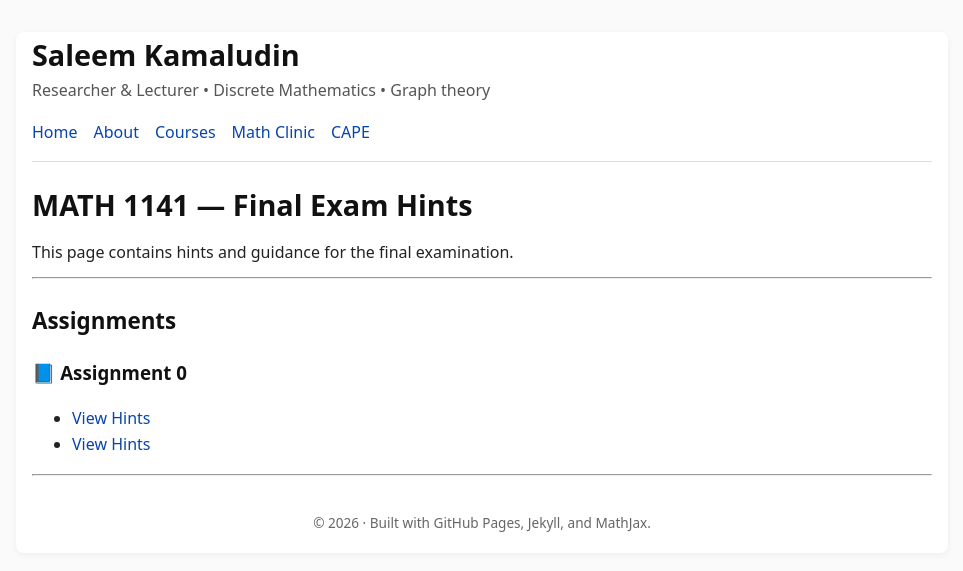
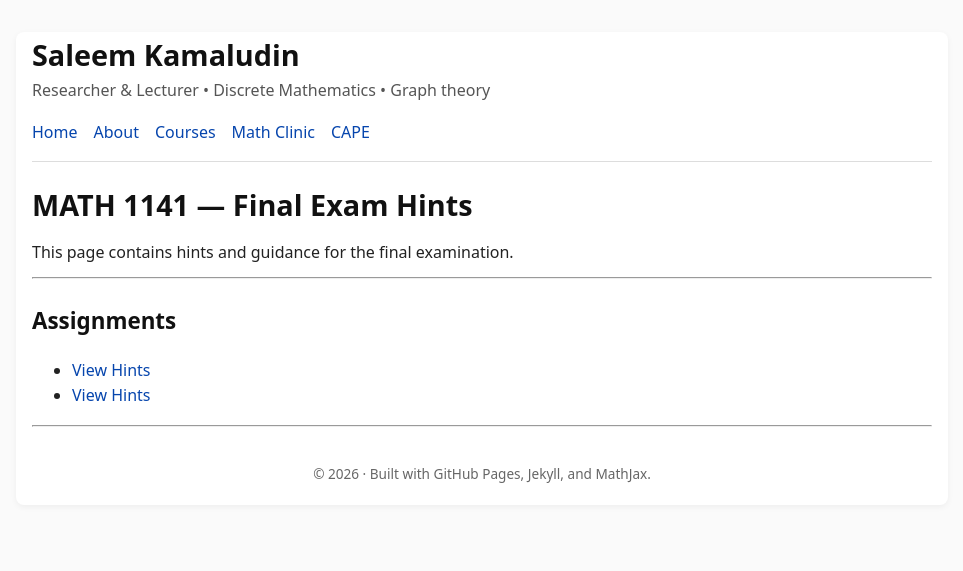
Before and after one commit to SaleemKamaludin/SaleemKamaludin.github.io, a Jekyll site: the page built from courses/intro-linear-geometry/final-exam-hints/index.md, in a window 1280 px wide. Shown: the top 571 px of the page, without its empty margins (158-1121 px from the left). Built offline with Jekyll 4.4.1, drawn with Linux system fonts in a browser that asks for light colours.

Commit message:
Update index.md

```diff
--- a/courses/intro-linear-geometry/final-exam-hints/index.md
+++ b/courses/intro-linear-geometry/final-exam-hints/index.md
@@ -13,6 +13,5 @@ This page contains hints and guidance for the final examination.
 
 ## Assignments
 
-### 📘 Assignment 0
 - [View Hints]({{ '/courses/intro-linear-geometry/final-exam-hints/assignment-0/' | relative_url }})
 - [View Hints]({{ '/courses/intro-linear-geometry/final-exam-hints/assignment-1/' | relative_url }})
```
